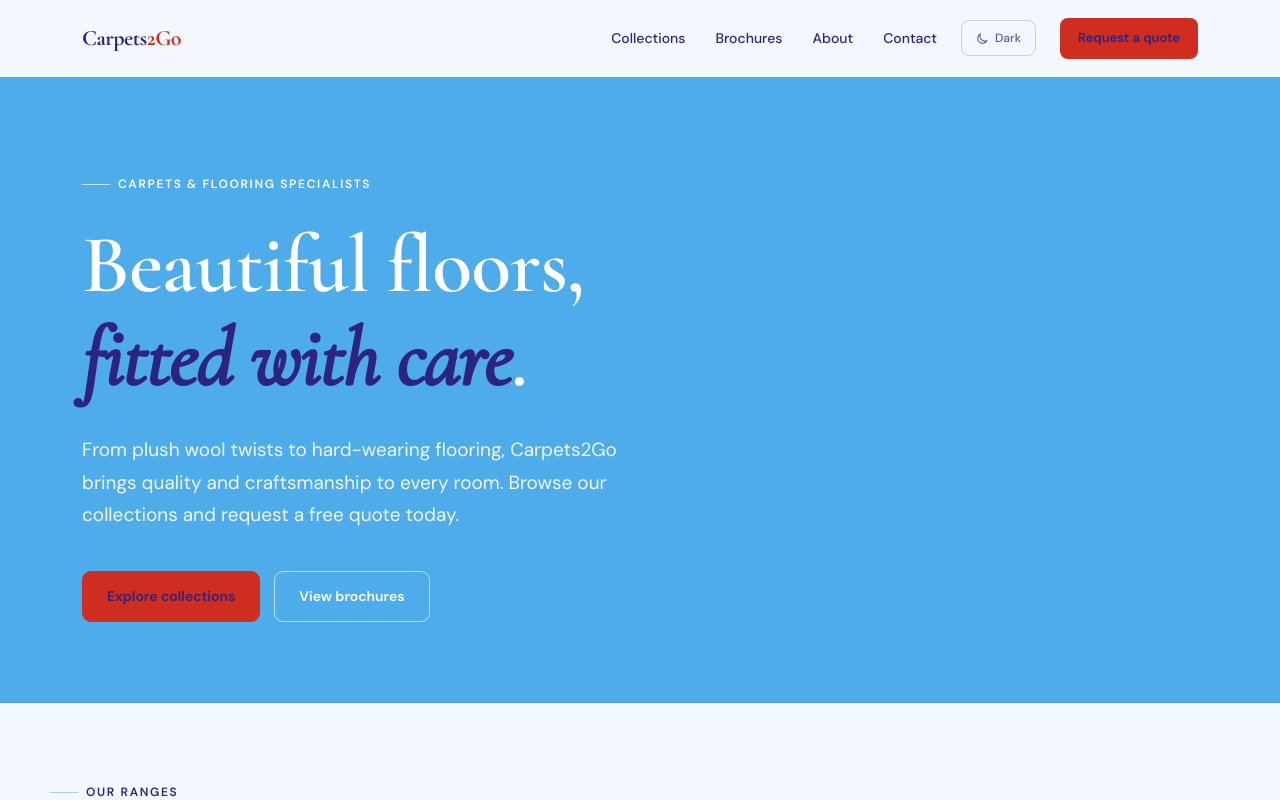
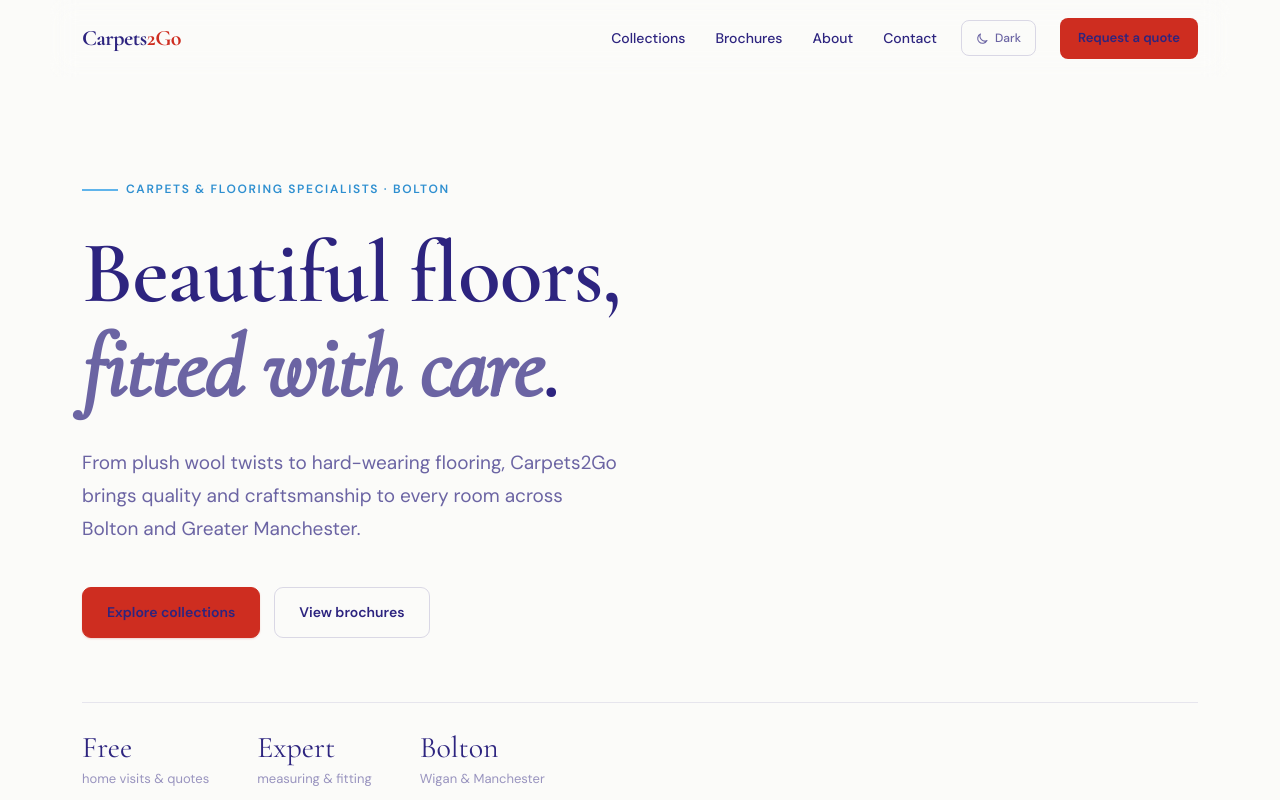
Before and after one commit to aakilmohmed-dotcom/carpets2go, a Next.js app: page / in a window 1280 px wide. Shown: the top 800 px of the page. Built offline with nearby package versions, Linux system fonts and the light colour scheme.

Commit message:
Premium restraint: neutral canvas, navy type, blue hairline accents, red CTAs only

```diff
--- a/app/page.tsx
+++ b/app/page.tsx
@@ -20,23 +20,34 @@ export default function Home() {
   return (
     <>
       {/* ── HERO ── */}
-      <section style={{ background: '#4EACEA', borderBottom: '1px solid rgba(0,0,0,0.06)' }}>
-      <div className="c-wrap" style={{ paddingTop: 90, paddingBottom: 80 }}>
-        <div className="c-eyebrow" style={{ marginBottom: 24, color: '#fff' }}>
-          <span className="c-eyebrow-line" style={{ background: '#fff', opacity: 0.7 }} /> Carpets &amp; flooring specialists
+      <section className="c-wrap" style={{ paddingTop: 96, paddingBottom: 88 }}>
+        <div className="c-eyebrow" style={{ marginBottom: 26 }}>
+          <span className="c-eyebrow-line" /> Carpets &amp; flooring specialists &middot; Bolton
         </div>
-        <h1 style={{ fontSize: 'clamp(44px, 7vw, 82px)', maxWidth: 880, marginBottom: 28, color: '#fff' }}>
+        <h1 style={{ fontSize: 'clamp(46px, 7vw, 88px)', maxWidth: 900, marginBottom: 30, lineHeight: 1.08 }}>
           Beautiful floors,<br />
-          <span style={{ color: '#2D247F', fontStyle: 'italic' }}>fitted with care</span>.
+          <span style={{ fontStyle: 'italic', color: 'var(--text-2)' }}>fitted with care</span>.
         </h1>
-        <p style={{ fontSize: 19, color: 'rgba(255,255,255,0.92)', maxWidth: 560, lineHeight: 1.7, marginBottom: 40 }}>
-          From plush wool twists to hard-wearing flooring, Carpets2Go brings quality and craftsmanship to every room. Browse our collections and request a free quote today.
+        <p style={{ fontSize: 19, color: 'var(--text-2)', maxWidth: 540, lineHeight: 1.75, marginBottom: 42 }}>
+          From plush wool twists to hard-wearing flooring, Carpets2Go brings quality and craftsmanship to every room across Bolton and Greater Manchester.
         </p>
         <div style={{ display: 'flex', gap: 14, flexWrap: 'wrap' }}>
           <Link href="/collections" className="c-btn c-btn-primary">Explore collections</Link>
-          <Link href="/brochures" className="c-btn" style={{ background: 'transparent', color: '#fff', border: '1px solid rgba(255,255,255,0.6)' }}>View brochures</Link>
+          <Link href="/brochures" className="c-btn c-btn-ghost">View brochures</Link>
         </div>
-      </div>
+
+        <div style={{ marginTop: 64, paddingTop: 30, borderTop: '1px solid var(--border)', display: 'flex', gap: 48, flexWrap: 'wrap' }}>
+          {[
+            ['Free', 'home visits & quotes'],
+            ['Expert', 'measuring & fitting'],
+            ['Bolton', 'Wigan & Manchester'],
+          ].map(([big, small]) => (
+            <div key={big}>
+              <div style={{ fontFamily: 'var(--c-serif)', fontSize: 30, color: 'var(--text-1)', lineHeight: 1 }}>{big}</div>
+              <div style={{ fontSize: 13, color: 'var(--text-3)', marginTop: 6 }}>{small}</div>
+            </div>
+          ))}
+        </div>
       </section>
 
       {/* ── FEATURED COLLECTIONS ── */}
--- a/app/site.css
+++ b/app/site.css
@@ -18,19 +18,19 @@
 
 /* ── LIGHT (default) ── */
 .site[data-theme="light"] {
-  --bg: #F2F8FD;
+  --bg: #FBFBF9;
   --bg-2: #FFFFFF;
   --surface: #FFFFFF;
-  --surface-2: #E4F1FB;
-  --field: #EAF4FC;
-  --border: rgba(45,36,127,0.12);
-  --border-2: rgba(45,36,127,0.20);
+  --surface-2: #F6F6F3;
+  --field: #F6F6F3;
+  --border: rgba(45,36,127,0.10);
+  --border-2: rgba(45,36,127,0.16);
   --text-1: #2D247F;
-  --text-2: rgba(45,36,127,0.74);
-  --text-3: rgba(45,36,127,0.52);
+  --text-2: rgba(45,36,127,0.70);
+  --text-3: rgba(45,36,127,0.48);
   --accent: #4EACEA;
   --accent-deep: #2E8FD0;
-  --accent-text: #2D247F;
+  --accent-text: #2E8FD0;
   --action: #CE2D20;
 }
 
@@ -88,7 +88,7 @@ html { scroll-behavior: smooth; }
   text-transform: uppercase; color: var(--accent-text);
   font-family: var(--c-sans);
 }
-.c-eyebrow-line { width: 28px; height: 1px; background: var(--accent); opacity: 0.5; }
+.c-eyebrow-line { width: 36px; height: 1.5px; background: var(--accent); opacity: 0.9; }
 
 /* ── NAV ── */
 .c-nav {
@@ -143,7 +143,7 @@ html { scroll-behavior: smooth; }
   border-radius: 9px; cursor: pointer; transition: all 160ms;
   font-family: var(--c-sans);
 }
-.c-btn-primary { background: var(--action); color: #fff; border: 1px solid var(--action); }
+.c-btn-primary { background: var(--action); color: #fff; border: 1px solid var(--action); box-shadow: 0 1px 2px rgba(206,45,32,0.20); }
 .c-btn-primary:hover { opacity: 0.90; transform: translateY(-1px); }
 .c-btn-ghost { background: transparent; color: var(--text-1); border: 1px solid var(--border-2); }
 .c-btn-ghost:hover { border-color: var(--accent); color: var(--accent-text); }
@@ -154,7 +154,7 @@ html { scroll-behavior: smooth; }
   border-radius: 16px; padding: 30px;
   transition: border-color 220ms, transform 220ms;
 }
-.c-card:hover { border-color: var(--border-2); transform: translateY(-3px); }
+.c-card:hover { border-color: var(--accent); transform: translateY(-2px); box-shadow: 0 8px 30px rgba(45,36,127,0.06); }
 
 /* ── FOOTER ── */
 .c-footer { border-top: 1px solid var(--border); padding: 56px 0 40px; margin-top: 40px; }
```
